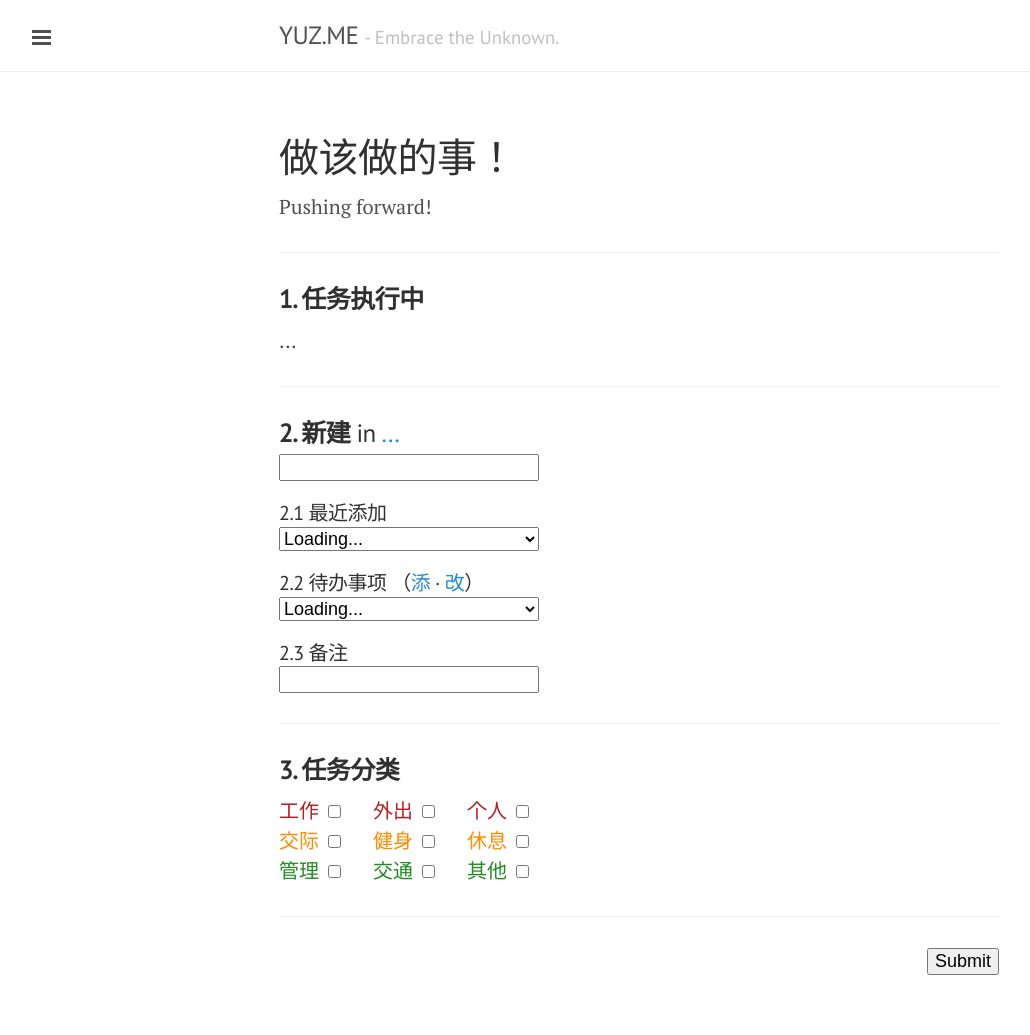
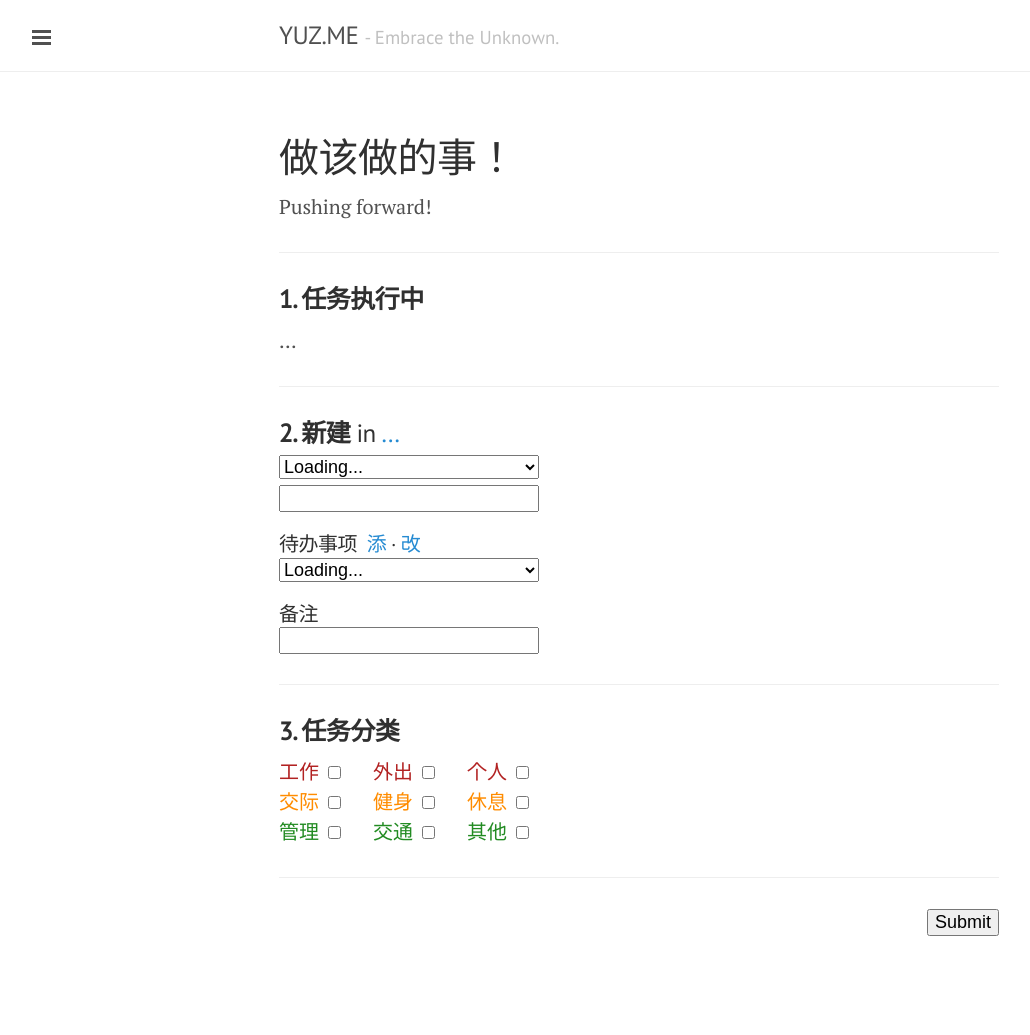
Before and after one commit to yusite/yuz.me, a Jekyll site: the page built from log.md, in a window 1280 px wide. Shown: the whole page, without its empty margins (1-1031 px from the left). Built offline with Jekyll 4.4.1, drawn with Linux system fonts in a browser that asks for light colours; Markdown is read by kramdown in place of the engine named in the settings; after the commit the page ends 996 px from its top, so only the background shows below that.

Commit message:
update log page

```diff
--- a/log.md
+++ b/log.md
@@ -20,25 +20,22 @@ Pushing forward!
 <h3><strong>2. 新建</strong> in
 <a href="https://docs.google.com/a/yuz.me/spreadsheets/d/1k6HhhgqxFaCh5VRzfqmkuODzh59lUI7TUpEEzhWUsLw/edit#gid=669333296" id="place">...</a> <span style="color:red;" id="test2"></span>
 <br>
+<select name="create" id="recent" style="font-size:18px;">
+<option selected value="">Loading...</option>
+</select>
+<br>
 <input type="text" name="create" style="font-size:18px;">
 </h3>
 
-<h4>2.1 最近添加
-<br>
-<select name="create" id="recent" style="font-size:18px;">
-<option selected value="">Loading...</option>
-</select>
-</h4>
-
-<h4>2.2 待办事项
-（<a href="http://yuz.me/task/">添</a> · <a href="http://yuz.me/d/me/log/">改</a>）
+<h4>待办事项&nbsp;
+<a href="http://yuz.me/task/">添</a> · <a href="http://yuz.me/d/me/log/">改</a>
 <br>
 <select name="todo" id="todo" style="font-size:18px;">
 <option selected value="">Loading...</option>
 </select>
 </h4>
 
-<h4>2.3 备注
+<h4>备注
 <br>
 <input type="text" name="comment" style="font-size:18px;">
 </h4>
```
